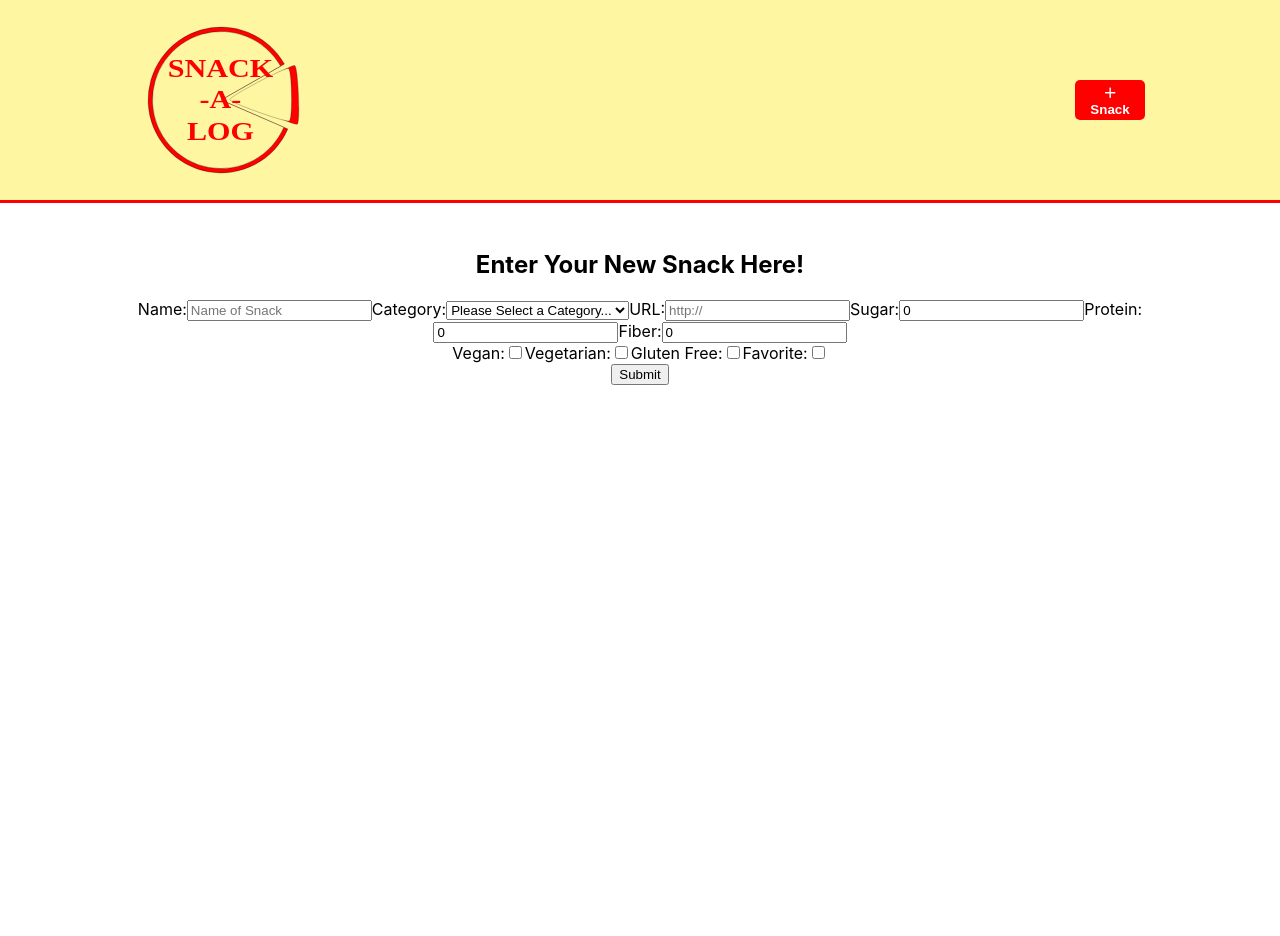
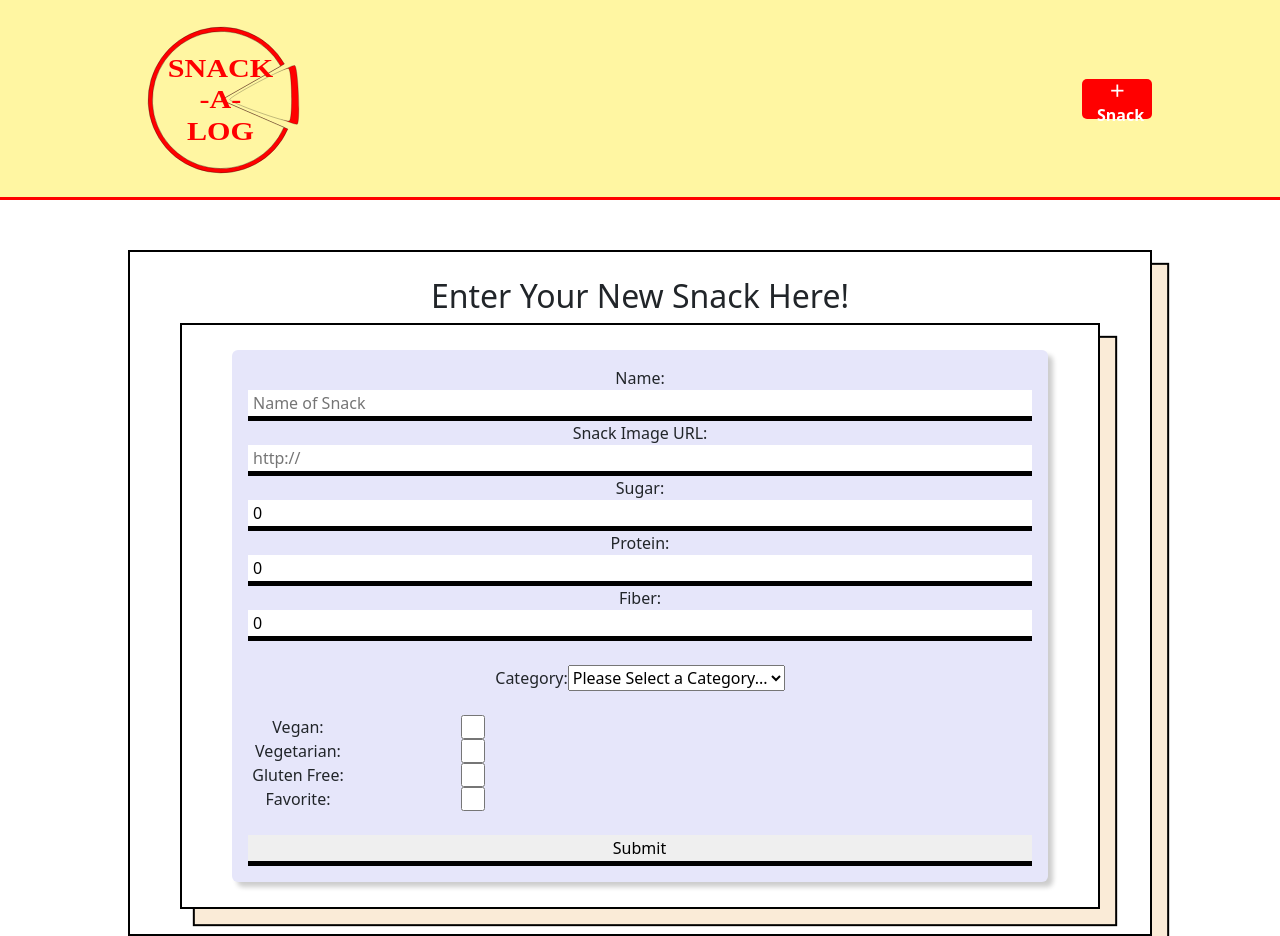
Before and after one commit to SuperNinjaEv/snackalog_front_end, a React (Create React App) app: page /snacks/new in a window 1280 px wide. Before the commit the page ends 800 px from the top, so only its background shows below. Built offline with nearby package versions, Linux system fonts and the light colour scheme.

Commit message:
Styled New & Edit forms

```diff
--- a/package.json
+++ b/package.json
@@ -7,10 +7,12 @@
     "@testing-library/react": "^13.4.0",
     "@testing-library/user-event": "^13.5.0",
     "axios": "^1.4.0",
+    "bootstrap": "^5.2.3",
     "dotenv": "^16.0.3",
     "express": "^4.18.2",
     "nodemon": "^2.0.22",
     "react": "^18.2.0",
+    "react-bootstrap": "^2.7.4",
     "react-dom": "^18.2.0",
     "react-router-dom": "^6.11.1",
     "react-scripts": "5.0.1",
--- a/public/index.html
+++ b/public/index.html
@@ -1,17 +1,20 @@
 <!DOCTYPE html>
 <html lang="en">
+
 <head>
   <meta charset="utf-8" />
   <link rel="icon" href="%PUBLIC_URL%/favicon.ico" />
   <meta name="viewport" content="width=device-width, initial-scale=1" />
-    <meta
-      name="description"
-      content="Web site created using create-react-app"
-    />
+  <meta name="description" content="Web site created using create-react-app" />
+  <link href="https://cdn.jsdelivr.net/npm/bootstrap@5.3.0-alpha3/dist/css/bootstrap.min.css">
   <title>Snack-a-Log</title>
 </head>
+
 <body>
   <noscript>You need to enable JavaScript to run this app.</noscript>
   <div id="root"></div>
+
+  <script src="https://cdn.jsdelivr.net/npm/bootstrap@5.3.0-alpha3/dist/js/bootstrap.bundle.min.js"></script>
 </body>
+
 </html>
--- a/src/Components/SnackEditForm.js
+++ b/src/Components/SnackEditForm.js
@@ -1,6 +1,10 @@
 import axios from "axios";
 import { useState, useEffect } from "react";
 import { useParams, useNavigate } from "react-router-dom";
+
+import { Form } from "react-bootstrap";
+import "./snackForm.css";
+import "bootstrap/dist/css/bootstrap.min.css";
 
 const API = process.env.REACT_APP_API_URL;
 
@@ -57,7 +61,10 @@ export default function SnackEditForm() {
 
     return (
         <div className="New">
-            <form onSubmit={handleSubmit}>
+
+          <form className="rounded p-4 p-sm-3" onSubmit={handleSubmit}>
+
+            <div>
               <label htmlFor="name">Name:</label>
               <input
                 id="name"
@@ -67,36 +74,28 @@ export default function SnackEditForm() {
                 placeholder="Name of Snack"
                 required
               />
-                <label htmlFor="category">Category:</label>
-                <select
-                    name="category"
-                    id="category"
-                    value={snack.category}
-                    onChange={handleTextChange}
-                >
-                    <option>Please Select a Category...</option>
-                    <option value="fruits/veggies" >Fruits/Veggies</option>
-                    <option value="proteins" >Proteins</option>
-                    <option value="dairy" >Dairy</option>
-                    <option value="starches" >Starches</option>
-                    <option value="sweet/savory" >Sweet/Savory</option>
-                </select>
-                <label htmlFor="url">URL:</label>
+            </div>
+
+            <div>
+              <label htmlFor="url">Snack Image URL:</label>
               <input
                 id="url"
                 type="text"
                 pattern="http[s]*://.+"
-                    required
+                // required
                 value={snack.url}
                 placeholder="http://"
                 onChange={handleTextChange}
               />
+            </div>
+
+            <div className="nutritional">
               <label htmlFor="sugar">Sugar:</label>
               <input
                 id="sugar"
                 value={snack.sugar}
                 type="text"
-                    pattern="[0-9]*"
+                pattern="^\d*(\.\d{0,2})?$"
                 onChange={handleTextChange}
                 placeholder="Amount of Sugar"
               />
@@ -105,7 +104,7 @@ export default function SnackEditForm() {
                 id="protein"
                 value={snack.protein}
                 type="text"
-                    pattern="[0-9]*"
+                pattern="^\d*(\.\d{0,2})?$"
                 onChange={handleTextChange}
                 placeholder="Amount of Protein"
               />
@@ -114,11 +113,32 @@ export default function SnackEditForm() {
                 id="fiber"
                 value={snack.fiber}
                 type="text"
-                    pattern="[0-9]*"
+                pattern="^\d*(\.\d{0,2})?$"
                 onChange={handleTextChange}
                 placeholder="Amount of Fiber"
               />
+            </div>
             <br />
+
+            <div>
+              <label htmlFor="category">Category:</label>
+              <select
+                name="category"
+                id="category"
+                value={snack.category}
+                onChange={handleTextChange}>
+                <option>Please Select a Category...</option>
+                <option value="fruits/veggies" >Fruits/Veggies</option>
+                <option value="proteins" >Proteins</option>
+                <option value="dairy" >Dairy</option>
+                <option value="grains" >Grains</option>
+                <option value="sweet/savory" >Sweet/Savory</option>
+                <option value="other" >Other</option>
+              </select>
+            </div>
+            <br />
+
+            <div className="is">
               <label htmlFor="is_vegan">Vegan:</label>
               <input
                 id="is_vegan"
@@ -147,6 +167,8 @@ export default function SnackEditForm() {
                 onChange={handleCheckboxChange}
                 checked={snack.is_favorite}
               />
+            </div>
+
             <br />
             <input type="submit" />
           </form>
--- a/src/Components/SnackNewForm.js
+++ b/src/Components/SnackNewForm.js
@@ -1,6 +1,10 @@
 import axios from "axios";
 import { useState } from "react";
 import { useNavigate } from "react-router-dom";
+
+import { Form } from "react-bootstrap";
+import "./snackForm.css";
+// import "bootstrap/dist/css/bootstrap.min.css";
 
 const API = process.env.REACT_APP_API_URL;
 
@@ -53,7 +57,10 @@ export default function SnackNewForm() {
   };
   return (
     <div className="New">
-      <form onSubmit={handleSubmit}>
+
+      <form className="rounded p-4 p-sm-3" onSubmit={handleSubmit}>
+
+        <div>
           <label htmlFor="name">Name:</label>
           <input
             id="name"
@@ -63,36 +70,28 @@ export default function SnackNewForm() {
             placeholder="Name of Snack"
             required
           />
-        <label htmlFor="category">Category:</label>
-        <select
-          name="category"
-          id="category"
-          value={snack.category}
-          onChange={handleTextChange}
-        >
-          <option>Please Select a Category...</option>
-          <option value="fruits/veggies" >Fruits/Veggies</option>
-          <option value="proteins" >Proteins</option>
-          <option value="dairy" >Dairy</option>
-          <option value="starches" >Starches</option>
-          <option value="sweet/savory" >Sweet/Savory</option>
-        </select>
-        <label htmlFor="url">URL:</label>
+        </div>
+
+        <div>
+          <label htmlFor="url">Snack Image URL:</label>
           <input
             id="url"
             type="text"
             pattern="http[s]*://.+"
-          required
+            // required
             value={snack.url}
             placeholder="http://"
             onChange={handleTextChange}
           />
+        </div>
+
+        <div className="nutritional">
           <label htmlFor="sugar">Sugar:</label>
           <input
             id="sugar"
             value={snack.sugar}
             type="text"
-          pattern="[0-9]*"
+            pattern="^\d*(\.\d{0,2})?$"
             onChange={handleTextChange}
             placeholder="Amount of Sugar"
           />
@@ -101,7 +100,7 @@ export default function SnackNewForm() {
             id="protein"
             value={snack.protein}
             type="text"
-          pattern="[0-9]*"
+            pattern="^\d*(\.\d{0,2})?$"
             onChange={handleTextChange}
             placeholder="Amount of Protein"
           />
@@ -110,11 +109,32 @@ export default function SnackNewForm() {
             id="fiber"
             value={snack.fiber}
             type="text"
-          pattern="[0-9]*"
+            pattern="^\d*(\.\d{0,2})?$"
             onChange={handleTextChange}
             placeholder="Amount of Fiber"
           />
+        </div>
         <br />
+
+        <div>
+          <label htmlFor="category">Category:</label>
+          <select
+            name="category"
+            id="category"
+            value={snack.category}
+            onChange={handleTextChange}>
+            <option>Please Select a Category...</option>
+            <option value="fruits/veggies" >Fruits/Veggies</option>
+            <option value="proteins" >Proteins</option>
+            <option value="dairy" >Dairy</option>
+            <option value="grains" >Grains</option>
+            <option value="sweet/savory" >Sweet/Savory</option>
+            <option value="other" >Other</option>
+          </select>
+        </div>
+        <br />
+
+        <div className="is">
           <label htmlFor="is_vegan">Vegan:</label>
           <input
             id="is_vegan"
@@ -143,6 +163,8 @@ export default function SnackNewForm() {
             onChange={handleCheckboxChange}
             checked={snack.is_favorite}
           />
+        </div>
+
         <br />
         <input type="submit" />
       </form>
--- /dev/null
+++ b/src/Components/snackForm.css
@@ -0,0 +1,35 @@
+form {
+    background-color: lavender;
+    box-shadow: 5px 5px 5px rgba(0, 0, 0, 0.2);
+}
+
+/* .nutritional {
+    display: grid;
+    grid-template-columns: 100px 10px;
+} */
+
+.is {
+    display: grid;
+    grid-template-columns: 100px 10px;
+}
+
+.New {
+    padding: 25px 50px;
+    border: 2px solid rgba(0, 0, 0, 1);
+    box-shadow: 15px 15px 1px antiquewhite, 15px 15px 1px 2px rgba(0, 0, 0, 1);
+}
+
+input {
+    display: block;
+    width: 100%;
+    border: none;
+    border-bottom: 5px solid rgba(0, 0, 0, 1);
+    min-width: 250px;
+    padding-left: 5px;
+    outline: none;
+    color: rgba(0, 0, 0, 1);
+}
+
+input:focus {
+    border-bottom: 5px solid;
+}
```
Also changed, not shown: 1 other file (tests, documents, lock files or other folders). Lines whose indentation alone changed are shown as unchanged.
